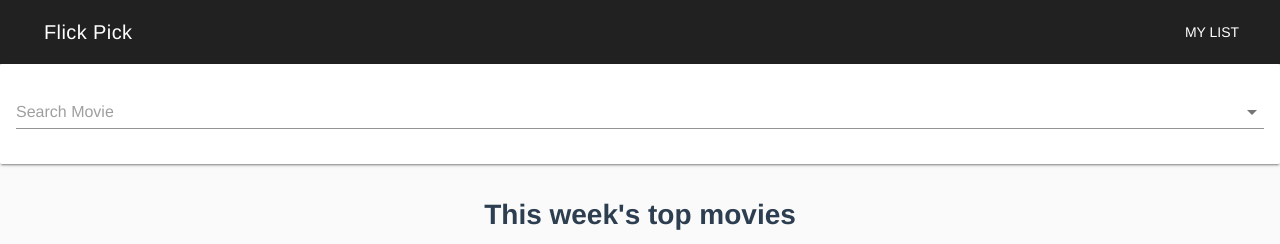
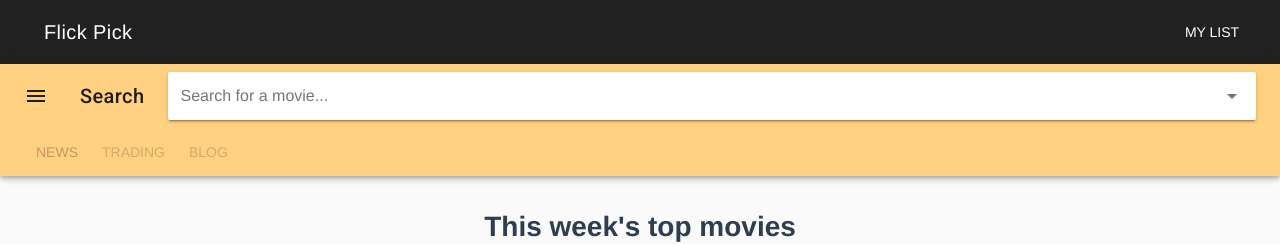
Before and after one commit to tomyreyes/Flick-Pick-Vue, a Vue app: page / in a window 1280 px wide. Shown: the top 244 px of the page. Built offline with nearby package versions, Linux system fonts and the light colour scheme; no server answers.

Commit message:
added searchbar as header

```diff
--- a/src/App.vue
+++ b/src/App.vue
@@ -25,7 +25,7 @@
 					<v-btn flat>My List</v-btn>
 				</v-toolbar-items>
 			</v-toolbar>
-			<SearchBar/>
+			<SearchToolBar/>
 			<FeaturedMovies
 				:user-list="userList"
 				@sendMovie="toggleMovie($event)"/>
@@ -40,12 +40,14 @@
 <script>
 import FeaturedMovies from './components/FeaturedMovies'
 import SearchBar from './components/SearchBar'
+import SearchToolBar from './components/SearchToolBar'
 import UserList from './components/UserList'
 export default {
   name: 'App',
   components: {
     FeaturedMovies,
     SearchBar,
+    SearchToolBar,
     UserList
   },
   data() {
--- a/src/components/SearchBar.vue
+++ b/src/components/SearchBar.vue
@@ -10,10 +10,10 @@
 				item-value="id"
 				placeholder="Search Movie"
 			/>
+
 		</v-card-text>
 	</v-card>
 </template>
-
 <script>
 import axios from 'axios'
 
@@ -33,7 +33,7 @@ export default {
         return Object.assign(
           {},
           {
-            title: movie.title,
+            title: `${movie.title}(${movie.release_date})`,
             release: movie.release_date,
             id: movie.id,
             details() {
--- /dev/null
+++ b/src/components/SearchToolBar.vue
@@ -0,0 +1,91 @@
+<template>
+	<v-toolbar
+		color="orange accent-1"
+		prominent
+		tabs
+	>
+		<v-toolbar-side-icon/>
+		<v-toolbar-title class="title mr-4">Search</v-toolbar-title>
+		<v-autocomplete
+			v-model="model"
+			:items="items"
+			:loading="isLoading"
+			:search-input.sync="search"
+			clearable
+			hide-details
+			hide-selected
+			item-text="title"
+			item-value="id"
+			label="Search for a movie..."
+			solo
+		>
+			<template slot="no-data">
+				<v-list-tile>
+					<v-list-tile-title>
+						Search for your favorite
+						<strong>Movie</strong>
+					</v-list-tile-title>
+				</v-list-tile>
+			</template>
+			<template
+				slot="item"
+				slot-scope="{ item, tile }"
+			>
+				<v-list-tile-content>
+					<v-list-tile-title
+						v-text="item.title"/>
+					<v-list-tile-sub-title v-text="item.release_date"/>
+				</v-list-tile-content>
+				<v-list-tile-action>
+					<v-icon>mdi-coin</v-icon>
+				</v-list-tile-action>
+			</template>
+		</v-autocomplete>
+		<v-tabs
+			slot="extension"
+			:hide-slider="!model"
+			color="transparent"
+			slider-color="blue-grey"
+		>
+			<v-tab :disabled="!model">News</v-tab>
+			<v-tab :disabled="!model">Trading</v-tab>
+			<v-tab :disabled="!model">Blog</v-tab>
+		</v-tabs>
+	</v-toolbar>
+</template>
+
+
+<script>
+import axios from 'axios'
+export default {
+  name: 'SearchToolBar',
+  data() {
+    return {
+      isLoading: false,
+      items: [],
+      model: null,
+      search: null
+    }
+  },
+
+  watch: {
+    search(val) {
+      this.isLoading = true
+      axios({
+        method: 'GET',
+        url: 'https://api.themoviedb.org/3/search/movie',
+        params: {
+          query: val,
+          page: 1,
+          include_adult: 'false',
+          api_key: '2d1610b0077610c43b2fe59ad827cfec',
+          language: 'en-US'
+        }
+      })
+        .then(response => (this.items = response.data.results))
+        .catch(err => console.log(err))
+        .finally(() => (this.isLoading = false))
+    }
+  }
+}
+</script>
```
